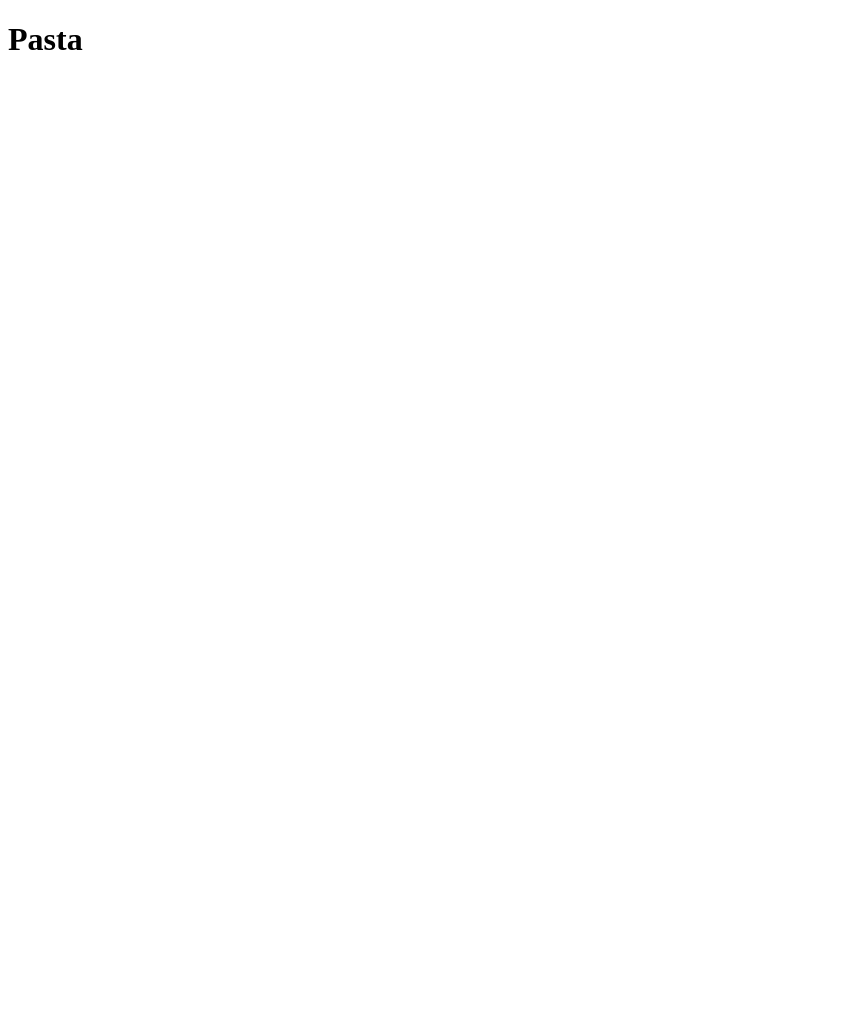
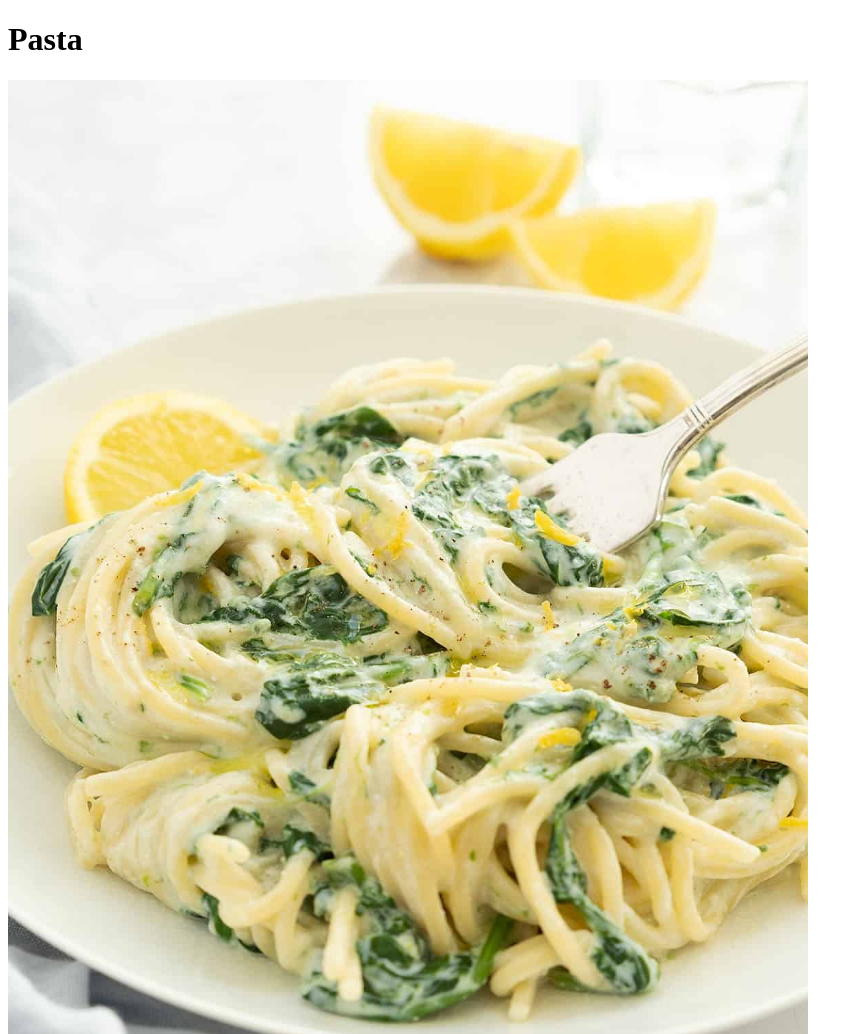
Before and after one commit to Devwardhan-Kothari/odin-recipes, a plain HTML site: page recipes/pasta.html in a window 1280 px wide. Shown: the top 1034 px of the page, without its empty margins (0-863 px from the left). Before the commit the page ends 800 px from the top, so only its background shows below. Drawn offline with Linux system fonts and the light colour scheme.

Commit message:
Add image of pasta to pasta.html

```diff
--- a/recipes/pasta.html
+++ b/recipes/pasta.html
@@ -7,5 +7,7 @@
 
     <body>
         <h1>Pasta</h1>
+        <img src="./../images/pasta.jpg" alt="A plate of lemon, ricotta and spinach pasta" height="1000" width="800">
+
     </body>
 </html>
```
Also changed, not shown: images/pasta.jpg (added).
